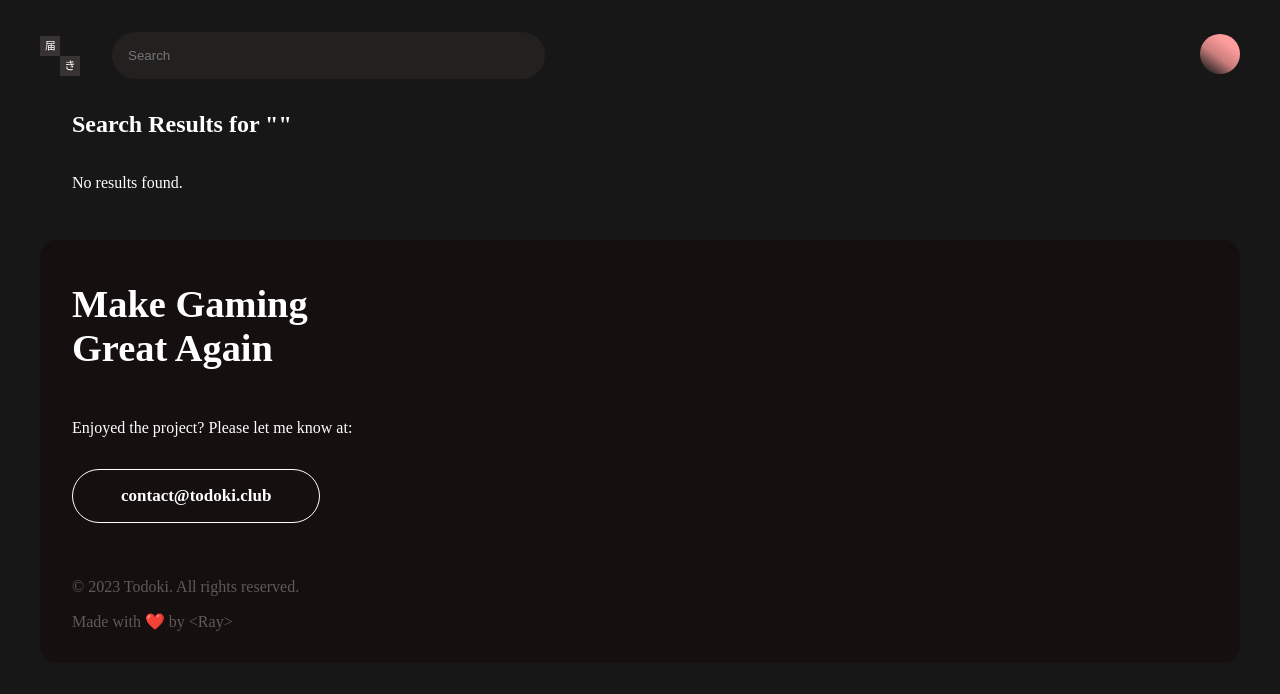
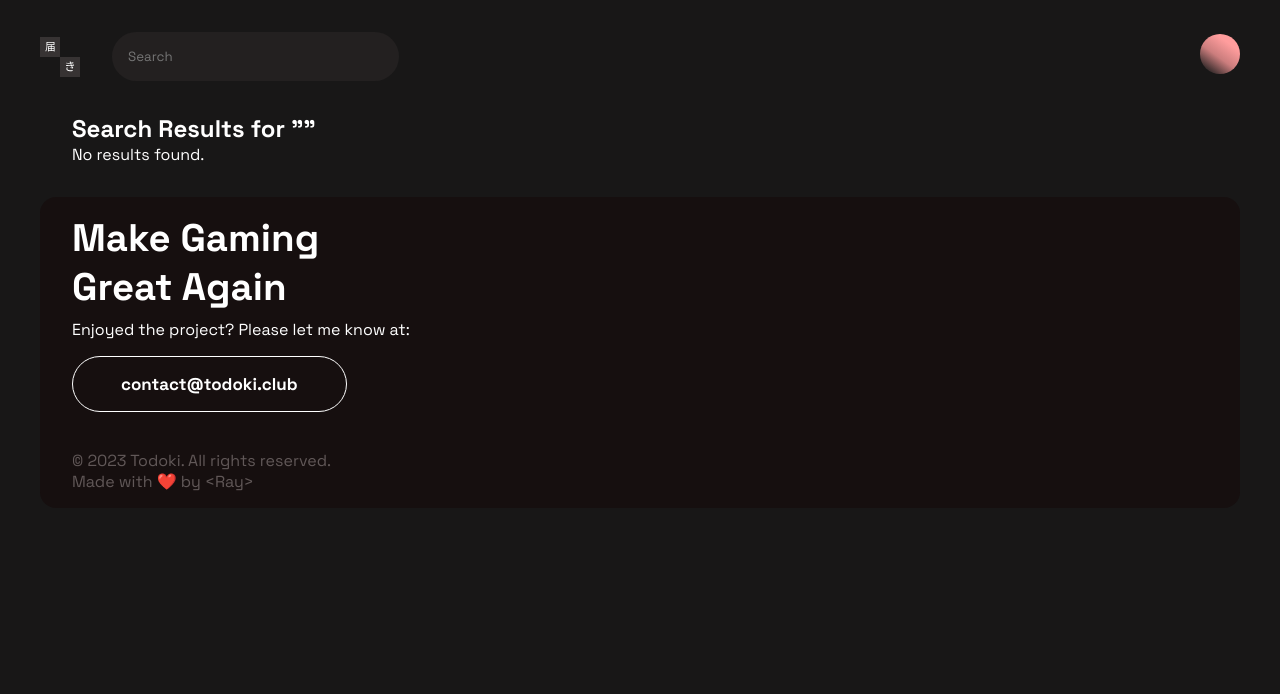
Before and after one commit to RayX81194/todoki, a PHP site: page /search.php in a window 1280 px wide. Shown: the top 694 px of the page. Run offline with PHP 8.4, Linux system fonts and the light colour scheme; the visitor is signed in with stand-in values (Sample User, id 1).

Commit message:
small fix search.css

```diff
--- a/assets/css/search.css
+++ b/assets/css/search.css
@@ -1,8 +1,10 @@
-<style>
 *{
     font-family: "Space Grotesk", serif;
+    margin: 0;
+    padding: 0;
+    box-sizing: border-box;
 }
-body {
+body{
     background-color: #181717;
     color: white;
     margin: 0 2.5rem;
@@ -40,4 +42,3 @@ body {
     font-size: 14px;
     color: #ccc;
 }
-</style>
```
